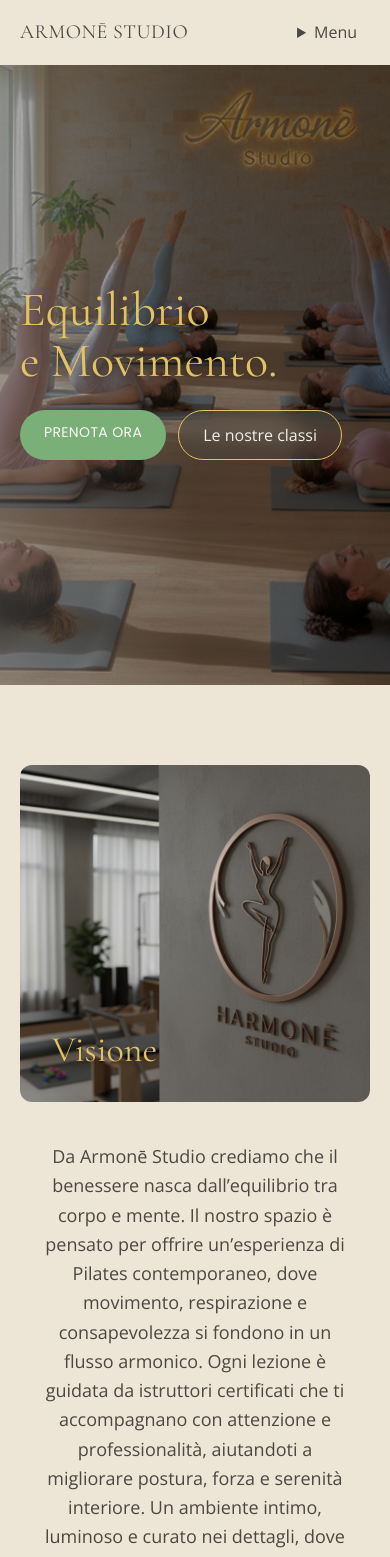
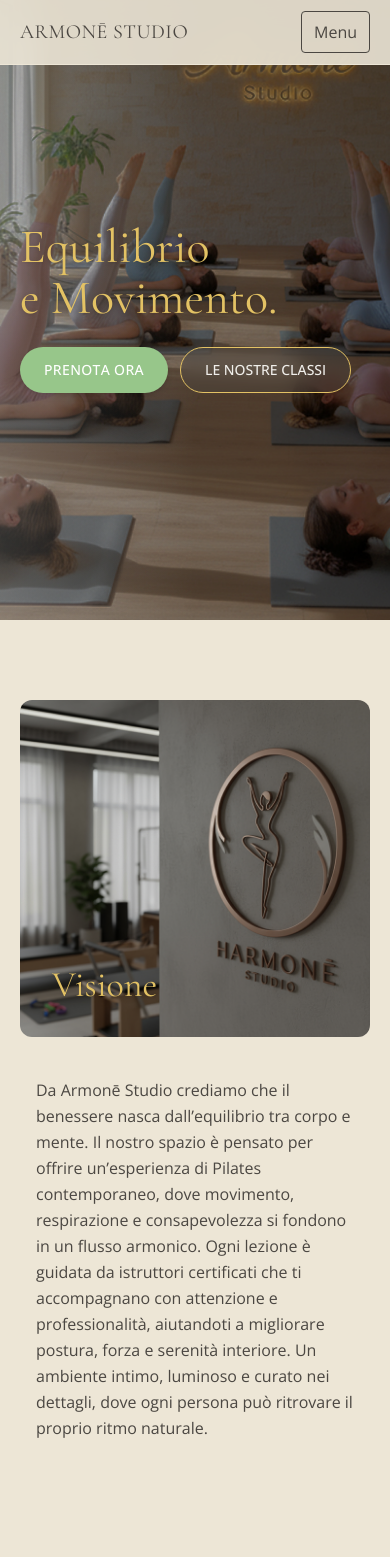
Before and after one commit to alelodato/armone, a React (Vite) app in the folder armonestudio/: page / in a window 390 px wide. Shown: the top 1557 px of the page. Built offline with nearby package versions, Linux system fonts and the light colour scheme.

Commit message:
adjusted homepage elements

```diff
--- a/armonestudio/src/components/Classes.jsx
+++ b/armonestudio/src/components/Classes.jsx
@@ -13,7 +13,7 @@ export default function Classes() {
             className="w-full h-full object-cover"
             loading="lazy"
           />
-          <span className="absolute bottom-6 left-6 md:bottom-10 md:left-10 text-brand-200 font-heading text-3xl sm:text-4xl md:text-5xl drop-shadow-sm">
+          <span className="absolute bottom-6 left-6 md:bottom-10 md:left-10 text-brand-200 font-heading text-4xl sm:text-4xl md:text-5xl drop-shadow-sm">
             Classi
           </span>
         </div>
--- a/armonestudio/src/components/Founders.jsx
+++ b/armonestudio/src/components/Founders.jsx
@@ -20,7 +20,7 @@ export default function Founders() {
       <div className="container grid md:grid-cols-2 gap-8 md:gap-12 items-center">
         {/* TESTO */}
         <div className="flex flex-col justify-center h-full px-4 md:px-8 text-center md:text-left">
-          <h2 className="font-heading text-brand-200 text-3xl sm:text-4xl md:text-5xl mb-4 md:mb-6">
+          <h2 className="font-heading text-brand-200 text-5xl sm:text-4xl md:text-5xl mb-4 md:mb-6">
             Le Fondatrici
           </h2>
           <p className="font-body text-brand-400 text-base sm:text-lg md:text-xl leading-relaxed">
@@ -45,7 +45,7 @@ export default function Founders() {
                 loading="lazy"
               />
               <div className="bg-brand-50 p-4 text-center">
-                <p className="font-heading text-brand-200 text-lg md:text-xl">
+                <p className="font-heading text-brand-200 text-2xl md:text-3xl">
                   {p.name}
                 </p>
                 <p className="font-body text-brand-400 text-sm md:text-base">
--- a/armonestudio/src/components/Hero.jsx
+++ b/armonestudio/src/components/Hero.jsx
@@ -17,13 +17,15 @@ export default function Hero() {
             <div className="relative container min-h-[72vh] md:min-h-[80vh] flex items-center">
                 <div className="max-w-2xl">
                     <h1 className="font-heading text-brand-200 text-5xl md:text-7xl leading-[1.05] drop-shadow mt-2">
-            Equilibrio<br/> e Movimento.
+                        Equilibrio<br /> e Movimento.
                     </h1>
 
                     <div className="mt-6 flex flex-wrap gap-3">
-            <a href="#prenota" className="btn">Prenota ora</a>
-            <a href="#classi" className="inline-flex items-center rounded-full px-6 py-3 border border-brand-200 text-brand-50/95 bg-brand-400/30 backdrop-blur hover:bg-brand-400/40 transition">
-              Le nostre classi
+                        <a href="#prenota" className="inline-flex items-center justify-center px-6 py-3 rounded-full font-body text-sm md:text-base font-medium tracking-wide
+    bg-[#97C68A] text-white shadow-md hover:bg-[#8AB57C] transition">PRENOTA ORA</a>
+                        <a href="#classi" className="inline-flex items-center rounded-full text-sm md:text-base font-medium
+                        px-6 py-3 border border-brand-200 text-brand-50/95 bg-brand-400/30 backdrop-blur hover:bg-brand-400/40 transition">
+                            LE NOSTRE CLASSI
                         </a>
                     </div>
                 </div>
--- a/armonestudio/src/components/Navbar.jsx
+++ b/armonestudio/src/components/Navbar.jsx
@@ -1,23 +1,44 @@
-import { Link, useLocation } from "react-router-dom"
+import { Link, useLocation } from "react-router-dom";
+import { useEffect, useRef, useState } from "react";
 
 const NAV_ITEMS = [
   { href: "#chi-siamo", label: "Chi Siamo" },
   { href: "#classi", label: "Classi" },
   { href: "#contatti", label: "Contattaci" },
-]
+];
+
+const NAVBAR_H = 64; // h-16 = 64px
 
 export default function Navbar() {
-  const { pathname } = useLocation()
+  const { pathname } = useLocation();
+  const [open, setOpen] = useState(false);
+  const menuRef = useRef(null);
+
+  // chiudi il menu se cambi route o clicchi fuori
+  useEffect(() => setOpen(false), [pathname]);
+  useEffect(() => {
+    function onClickOutside(e) {
+      if (menuRef.current && !menuRef.current.contains(e.target)) setOpen(false);
+    }
+    if (open) document.addEventListener("click", onClickOutside);
+    return () => document.removeEventListener("click", onClickOutside);
+  }, [open]);
 
   const scrollOrNavigate = (e, href) => {
     if (pathname === "/") {
-      e.preventDefault()
-      document.getElementById(href.slice(1))?.scrollIntoView({ behavior: "smooth" })
+      e.preventDefault();
+      const id = href.slice(1);
+      const el = document.getElementById(id);
+      if (!el) return;
+      const top =
+        el.getBoundingClientRect().top + window.scrollY - NAVBAR_H - 8; // piccolo margine
+      window.scrollTo({ top, behavior: "smooth" });
+      setOpen(false);
     }
-  }
+  };
 
   return (
-    <nav className="sticky top-0 z-100 bg-brand-100 backdrop-blur border-b border-brand-100">
+    <nav className="fixed top-0 left-0 w-full z-[9999] bg-brand-100/90 backdrop-blur-md border-b border-brand-100">
       <div className="container h-16 flex items-center justify-between">
         {/* Logo */}
         <Link
@@ -27,39 +48,49 @@ export default function Navbar() {
           ARMONĒ STUDIO
         </Link>
 
-        {/* Desktop menu */}
-        <div className="hidden md:flex items-center gap-8">
+        {/* Desktop */}
+        <ul className="hidden md:flex items-center gap-8">
           {NAV_ITEMS.map((item) => (
+            <li key={item.href}>
               <a
-              key={item.href}
                 href={item.href}
                 onClick={(e) => scrollOrNavigate(e, item.href)}
                 className="font-body text-brand-400 hover:opacity-70 transition"
               >
                 {item.label}
               </a>
+            </li>
           ))}
-        </div>
+        </ul>
 
-        {/* Mobile menu */}
-        <details className="md:hidden relative">
-          <summary className="cursor-pointer px-3 py-2 rounded border border-brand-100 text-brand-400 hover:bg-brand-100 transition">
+        {/* Mobile */}
+        <div className="md:hidden relative" ref={menuRef}>
+          <button
+            aria-label="Apri menu"
+            aria-expanded={open}
+            onClick={() => setOpen((v) => !v)}
+            className="px-3 py-2 rounded border border-brand-400 text-brand-400 hover:bg-brand-100 transition"
+          >
             Menu
-          </summary>
-          <div className="absolute right-0 mt-2 w-48 bg-brand-50 border border-brand-100 rounded-xl p-2 shadow">
+          </button>
+
+          {open && (
+            <ul className="absolute right-0 top-[calc(100%+8px)] w-48 bg-brand-100 border border-brand-100 rounded-xl p-2 shadow-xl z-[9999]">
               {NAV_ITEMS.map((item) => (
+                <li key={item.href}>
                   <a
-                key={item.href}
                     href={item.href}
                     onClick={(e) => scrollOrNavigate(e, item.href)}
                     className="block px-3 py-2 rounded hover:bg-brand-100 text-brand-400"
                   >
                     {item.label}
                   </a>
+                </li>
               ))}
+            </ul>
+          )}
         </div>
-        </details>
       </div>
     </nav>
-  )
+  );
 }
--- a/armonestudio/src/components/Vision.jsx
+++ b/armonestudio/src/components/Vision.jsx
@@ -20,7 +20,7 @@ export default function Vision() {
 
         {/* TESTO */}
         <div className="flex flex-col justify-center h-full px-4 md:px-8">
-          <p className="font-body text-brand-400 text-lg md:text-xl leading-relaxed text-center md:text-left">
+          <p className="font-body text-brand-400 text-base sm:text-lg md:text-xl leading-relaxed max-w-prose mx-auto md:mx-0">
             Da Armonē Studio crediamo che il benessere nasca
             dall’equilibrio tra corpo e mente. Il nostro spazio è pensato per
             offrire un’esperienza di Pilates contemporaneo, dove movimento,
```
Lines whose indentation alone changed are shown as unchanged.
